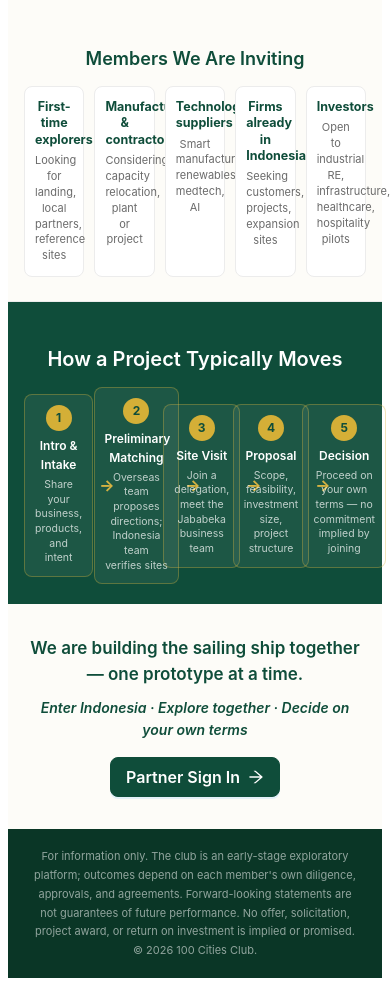
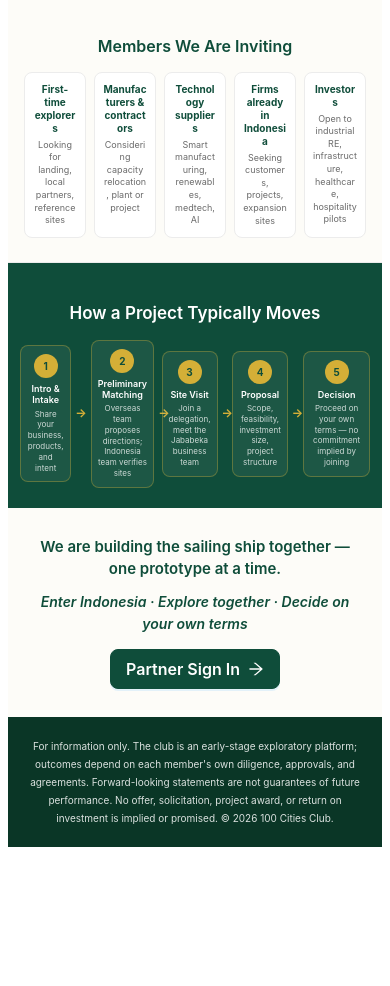
Before and after one commit to PLJKT/100Cities, a React (Vite) app in the folder frontend/: page / in a window 390 px wide. Shown: the part 2800-3786 px from the top of the page. After the commit the page ends 3655 px from the top, so only its background shows below. Built offline with nearby package versions, Linux system fonts and the light colour scheme.

Commit message:
fix(landing): clamp() responsive typography across segments/members/engine/footer; fix word truncation and footer contrast

```diff
--- a/frontend/src/pages/landing/Landing.tsx
+++ b/frontend/src/pages/landing/Landing.tsx
@@ -98,8 +98,9 @@ function SegmentCell({ bg, color, label }: { bg: string; color: string; label: s
     <div style={{
       background: bg, color, height: 64, borderRadius: 4,
       display: 'flex', alignItems: 'center', justifyContent: 'center',
-      textAlign: 'center', padding: 8,
-      fontSize: 14, fontWeight: 700, lineHeight: 1.25,
+      textAlign: 'center', padding: 6,
+      fontSize: 'clamp(10px, 1.6vw, 14px)', fontWeight: 700, lineHeight: 1.25,
+      wordBreak: 'break-word', overflowWrap: 'anywhere',
     }}>
       {label}
     </div>
@@ -290,49 +291,49 @@ export default function Landing() {
 
       {/* Members — one row */}
       <div style={{ padding: '24px 16px', background: '#fdfcf8', borderTop: '1px solid #ececec', borderBottom: '1px solid #ececec' }}>
-        <Title level={5} style={{ textAlign: 'center', marginBottom: 14, color: '#0f4d3a', fontSize: 18 }}>
+        <Title level={5} style={{ textAlign: 'center', marginBottom: 14, color: '#0f4d3a', fontSize: 'clamp(16px, 2.4vw, 18px)' }}>
           {t('landing.members.title')}
         </Title>
-        <div style={{ display: 'flex', gap: 10, maxWidth: 1080, margin: '0 auto' }}>
+        <div style={{ display: 'flex', gap: 8, maxWidth: 1080, margin: '0 auto' }}>
           {members.map((m, i) => (
             <div key={i} style={{
               flex: 1, minWidth: 0, background: '#fff', border: '1px solid #ececec',
-              borderRadius: 8, padding: '12px 10px', textAlign: 'center',
+              borderRadius: 8, padding: '10px 8px', textAlign: 'center',
             }}>
-              <div style={{ fontWeight: 700, fontSize: 12.5, marginBottom: 5, color: '#0f4d3a', lineHeight: 1.3 }}>{m.title}</div>
-              <div style={{ color: '#6b6b6b', fontSize: 11, lineHeight: 1.45 }}>{m.body}</div>
+              <div style={{ fontWeight: 700, fontSize: 'clamp(10px, 1.5vw, 12.5px)', marginBottom: 4, color: '#0f4d3a', lineHeight: 1.3, wordBreak: 'break-word', overflowWrap: 'anywhere' }}>{m.title}</div>
+              <div style={{ color: '#6b6b6b', fontSize: 'clamp(9px, 1.2vw, 11px)', lineHeight: 1.4, wordBreak: 'break-word', overflowWrap: 'anywhere' }}>{m.body}</div>
             </div>
           ))}
         </div>
       </div>
 
       {/* Engine 5 steps — horizontal flow */}
-      <div style={{ padding: '16px 16px 20px', background: '#0f4d3a', color: '#fff' }}>
-        <Title level={4} style={{ color: '#fff', textAlign: 'center', marginBottom: 14, fontWeight: 600, fontSize: 20 }}>
+      <div style={{ padding: '16px 12px 20px', background: '#0f4d3a', color: '#fff' }}>
+        <Title level={4} style={{ color: '#fff', textAlign: 'center', marginBottom: 14, fontWeight: 600, fontSize: 'clamp(17px, 2.6vw, 20px)' }}>
           {t('landing.engine.title')}
         </Title>
         <div style={{
           display: 'flex', justifyContent: 'center', alignItems: 'stretch',
-          gap: 6, maxWidth: 1080, margin: '0 auto',
+          gap: 4, maxWidth: 1080, margin: '0 auto',
         }}>
           {engine.map((e, i) => (
-            <div key={e.n} style={{ display: 'flex', alignItems: 'center', gap: 6, flex: 1, minWidth: 0 }}>
+            <div key={e.n} style={{ display: 'flex', alignItems: 'center', gap: 4, flex: 1, minWidth: 0 }}>
               <div style={{
                 background: 'rgba(255,255,255,0.06)',
                 border: '1px solid rgba(212,175,55,0.35)',
-                borderRadius: 8, padding: '10px 10px',
+                borderRadius: 8, padding: '8px 6px',
                 textAlign: 'center', width: '100%',
               }}>
                 <div style={{
-                  width: 26, height: 26, borderRadius: '50%', background: '#d4af37',
-                  color: '#0f4d3a', fontWeight: 700, lineHeight: '26px', margin: '0 auto 6px',
-                  fontSize: 12,
+                  width: 24, height: 24, borderRadius: '50%', background: '#d4af37',
+                  color: '#0f4d3a', fontWeight: 700, lineHeight: '24px', margin: '0 auto 5px',
+                  fontSize: 'clamp(10px, 1.4vw, 12px)',
                 }}>{e.n}</div>
-                <div style={{ fontWeight: 600, fontSize: 12, marginBottom: 3 }}>{e.title}</div>
-                <div style={{ color: 'rgba(255,255,255,0.72)', fontSize: 10.5, lineHeight: 1.4 }}>{e.body}</div>
+                <div style={{ fontWeight: 600, fontSize: 'clamp(9px, 1.3vw, 12px)', marginBottom: 3, lineHeight: 1.25 }}>{e.title}</div>
+                <div style={{ color: 'rgba(255,255,255,0.78)', fontSize: 'clamp(8px, 1.1vw, 10.5px)', lineHeight: 1.35 }}>{e.body}</div>
               </div>
               {i < engine.length - 1 && (
-                <div style={{ color: '#d4af37', fontSize: 16, fontWeight: 700, flexShrink: 0 }}>→</div>
+                <div style={{ color: '#d4af37', fontSize: 'clamp(12px, 2vw, 16px)', fontWeight: 700, flexShrink: 0 }}>→</div>
               )}
             </div>
           ))}
@@ -340,12 +341,12 @@ export default function Landing() {
       </div>
 
       {/* Vision */}
-      <div style={{ padding: '32px 20px', textAlign: 'center' }}>
-        <Title level={5} style={{ maxWidth: 680, margin: '0 auto 10px', color: '#0f4d3a', fontSize: 17 }}>
+      <div style={{ padding: '28px 20px', textAlign: 'center' }}>
+        <Title level={5} style={{ maxWidth: 680, margin: '0 auto 10px', color: '#0f4d3a', fontSize: 'clamp(15px, 2vw, 17px)' }}>
           {t('landing.vision.title')}
         </Title>
         <Text style={{ color: '#0f4d3a', fontWeight: 600, fontStyle: 'italic' }}>{t('landing.vision.tagline')}</Text>
-        <div style={{ marginTop: 16 }}>
+        <div style={{ marginTop: 14 }}>
           <Button type="primary" size="large"
             style={{ background: '#0f4d3a', borderColor: '#0f4d3a', fontWeight: 600 }}
             onClick={() => nav('/login')}>
@@ -356,8 +357,9 @@ export default function Landing() {
 
       {/* Footer */}
       <div style={{
-        padding: '18px 24px', textAlign: 'center',
-        background: '#0a3626', color: 'rgba(255,255,255,0.55)', fontSize: 11, lineHeight: 1.7,
+        padding: '20px 20px', textAlign: 'center',
+        background: '#0a3626', color: 'rgba(255,255,255,0.85)',
+        fontSize: 'clamp(10px, 1.4vw, 11.5px)', lineHeight: 1.8,
       }}>
         {t('footer.disclaimer')}
       </div>
```
